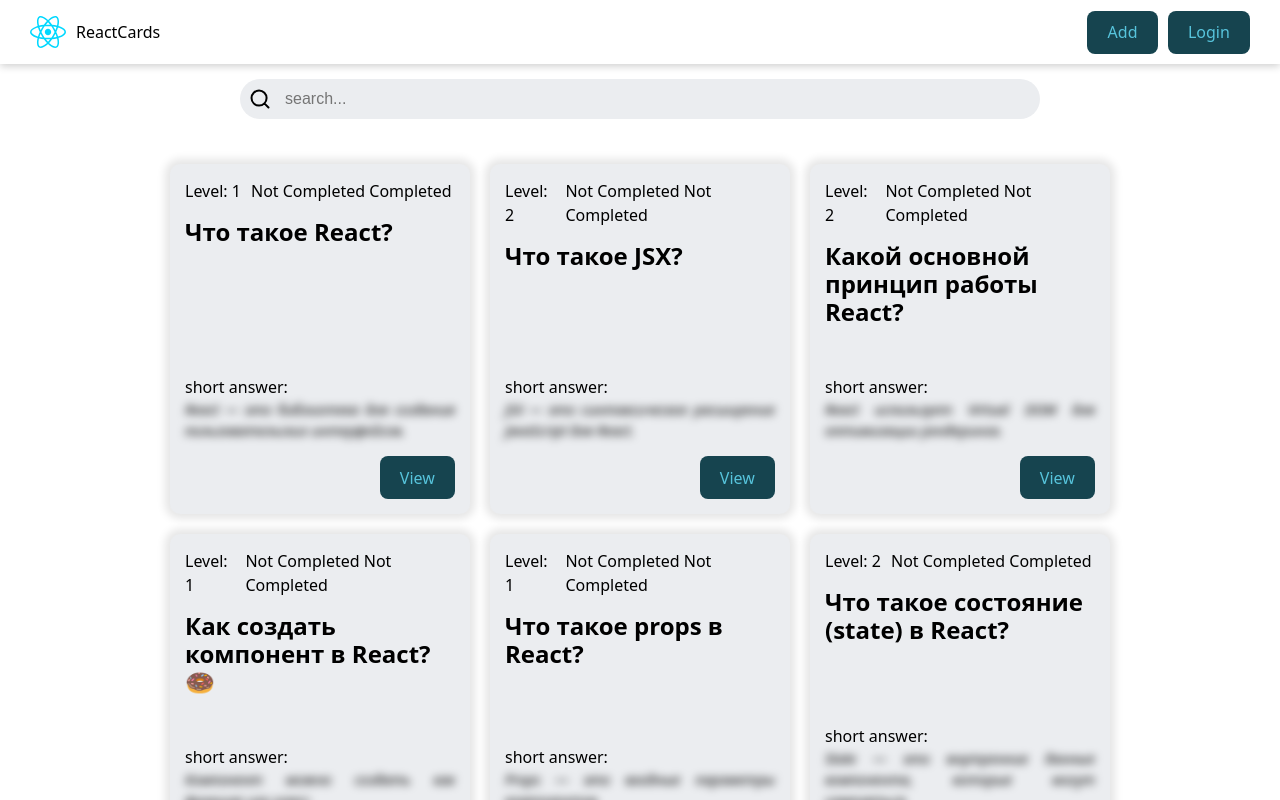
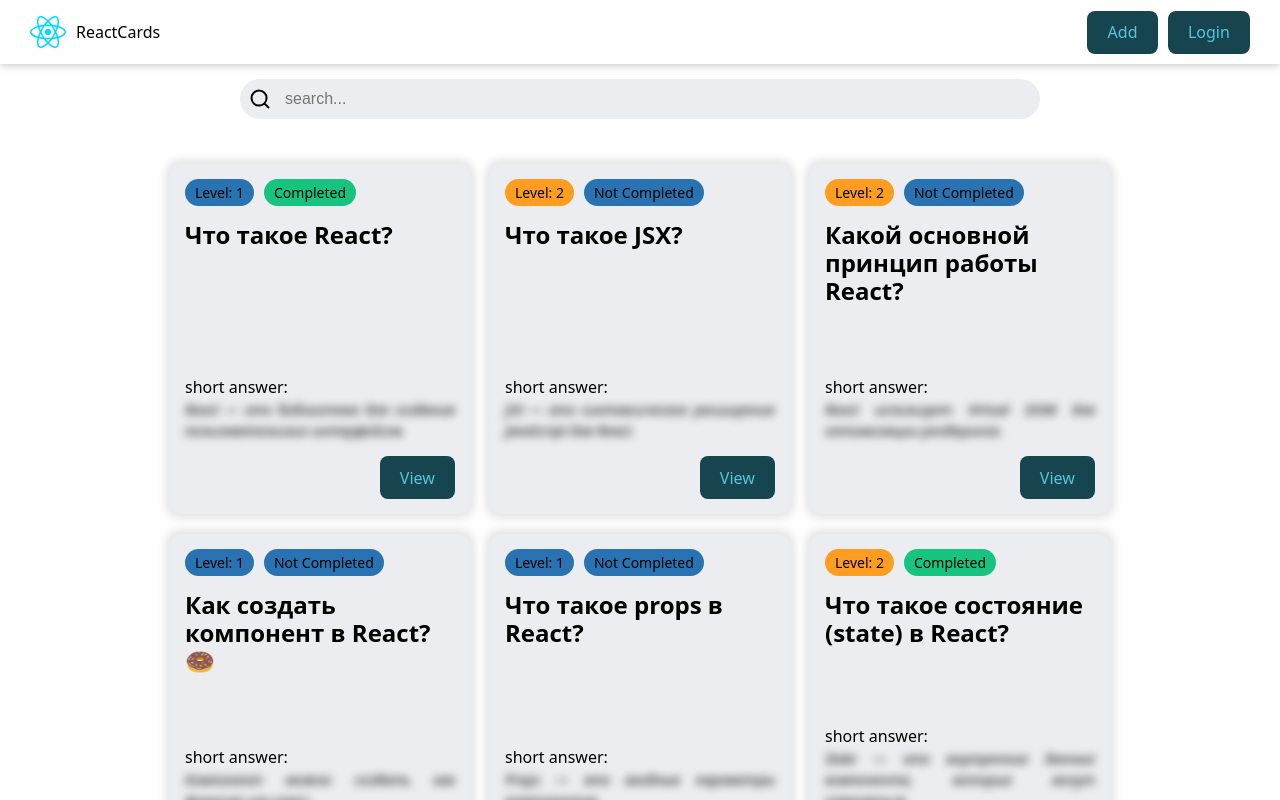
Before and after one commit to Superpnz/react-question-cards, a React (Vite) app: page / in a window 1280 px wide. Built offline with nearby package versions, Linux system fonts and the light colour scheme; data requests are answered from the project's data file.

Commit message:
feat(components): add Badge component

```diff
--- /dev/null
+++ b/src/components/Badge/Badge.jsx
@@ -0,0 +1,16 @@
+import cls from "./Badge.module.css";
+
+export const Badge = ({ variant, children }) => {
+  switch (variant) {
+    case "primary":
+      return <div className={`${cls.badge} ${cls.primary}`}>{children}</div>;
+    case "success":
+      return <div className={`${cls.badge} ${cls.success}`}>{children}</div>;
+    case "warning":
+      return <div className={`${cls.badge} ${cls.warning}`}>{children}</div>;
+    case "alert":
+      return <div className={`${cls.badge} ${cls.alert}`}>{children}</div>;
+    default:
+      return <div className={cls.badge}>{children}</div>;
+  }
+};
--- /dev/null
+++ b/src/components/Badge/Badge.module.css
@@ -0,0 +1,26 @@
+.badge {
+    width: fit-content;
+    border-radius: 30px;
+    padding: 3px 10px;
+    color: var(--text-color);
+    background-color: #C5BAFF;
+    text-transform: capitalize;
+    font-weight: 500;
+    font-size: 14px;
+}
+
+.primary {
+    background-color: #2973B2;
+}
+
+.success {
+    background-color: #16C47F;
+}
+
+.warning {
+    background-color: #FF9D23;
+}
+
+.alert {
+    background-color: #D84040;
+}
--- /dev/null
+++ b/src/components/Badge/index.jsx
@@ -0,0 +1 @@
+export { Badge } from "./Badge";
--- a/src/components/QuestionCard/QuestionCard.jsx
+++ b/src/components/QuestionCard/QuestionCard.jsx
@@ -1,14 +1,18 @@
 import { useNavigate } from "react-router-dom";
 import { Button } from "../Button";
 import cls from "./QuestionCard.module.css";
+import { Badge } from "../Badge";
 
 export const QuestionCard = ({ card }) => {
   const navigate = useNavigate();
+
+  const levelVariant = card.level === 1 ? "primary" : card.level === 2 ? "warning" : "alert";
+  const completedVariant = card.completed ? "success" : "primary";
   return (
     <div className={cls.card}>
       <div className={cls.cardLabels}>
-        <div>Level: {card.level}</div>
-        <div>Not Completed {card.completed ? "Completed" : "Not Completed"}</div>
+        <Badge variant={levelVariant}>Level: {card.level}</Badge>
+        <Badge variant={completedVariant}>{card.completed ? "Completed" : "Not Completed"}</Badge>
       </div>
 
       <h5 className={cls.cardTitle}>{card.question}</h5>
```
